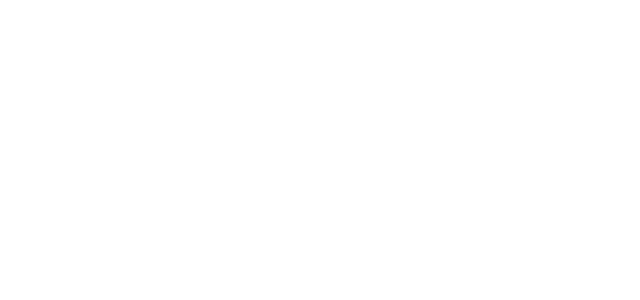
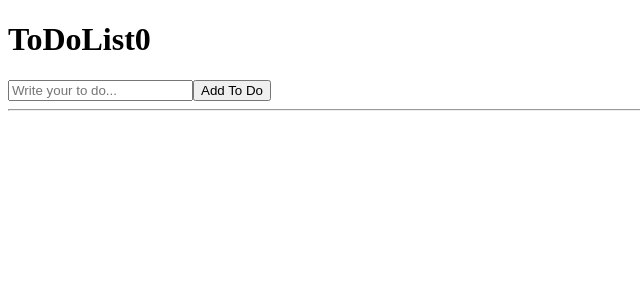
Before and after one commit to JHKIMS/react_movie_start, a React (Create React App) app: page /Todo in a window 1280 px wide. Shown: the top 300 px of the page, without its empty margins (0-640 px from the left). Built offline with nearby package versions, Linux system fonts and the light colour scheme.

Commit message:
ReactStart : Router만들기(+Todo, Coin 컴포넌트화)

```diff
--- a/package.json
+++ b/package.json
@@ -9,7 +9,7 @@
     "prop-types": "^15.8.1",
     "react": "^18.2.0",
     "react-dom": "^18.2.0",
-    "react-router-dom": "^6.6.2",
+    "react-router-dom": "^5.3.0",
     "react-scripts": "5.0.1",
     "web-vitals": "^2.1.4"
   },
--- a/src/App.js
+++ b/src/App.js
@@ -1,6 +1,10 @@
 // import Button from "./Button.js"
 // import styles from "./App.module.css"
-
+import { BrowserRouter as Router, Switch, Route } from "react-router-dom";
+import Home from "./routes/Home.js";
+import Detail from "./routes/Detail.js";
+import Coin from "./components/Coin.js";
+import Todo from "./components/Todo.js";
 
 // function Hello(){
 //   // function byFn() {
@@ -59,63 +63,25 @@
 // }
 
 function App() {
-  return null;
-  /**
-     * Todo만드는 App
-    const [toDo, setToDo] = useState("");
-    const [toDos, setToDos] = useState([]);
-    const onChange = (event) => setToDo(event.target.value);
-    const onSubmit = (event) => {
-        event.preventDefault();
-        if(toDo === "" ){
-            return;
-        }
+  return (
+    <Router>
+      <Switch>
+        <Route path="/Todo">
+          <Todo />
+        </Route>
+        <Route path="/coin">
+          <Coin />
+        </Route>
+        <Route path="/movie">
+          <Detail />
+        </Route>
+        <Route path="/">
+          <Home />
+        </Route>
+      </Switch>
+    </Router>
+  );
 
-        setToDos(currentArray => [toDo, ...currentArray])
-        setToDo("");
-    }
-    return <div>
-            <h1>ToDoList{toDos.length}</h1>
-            <form onSubmit={onSubmit}>
-                <input onChange={onChange} value={toDo} type="text" placeholder="Write your to do..."/>
-                <button>Add To Do</button>
-            </form>
-
-            <hr />
-            <ul>
-             {toDos.map((item, index)=>(
-                    <li key={index}>{item}</li>))}
-            </ul>
-           </div>
-    */
-
-  /**
-   * 코인리스트
-  const [loading, setLoading] = useState(true);
-  const [coins, setCoins] = useState([]);
-  useEffect(() => {
-    fetch("https://api.coinpaprika.com/v1/tickers")
-      .then((response) => response.json())
-      .then((json) => {
-        setCoins(json);
-        setLoading(false);
-      });
-  }, []);
-  return (
-    <div>
-      <h1>The Coins! ({coins.length})</h1>
-      {loading ? (<strong>Loading...</strong>) : (
-        <select>
-        {coins.map((coin, index) =>
-            <option key={index}>
-                {coin.name} ({coin.symbol}): {coin.quotes.USD.price} USD
-            </option>)}
-        </select>
-      )}
-
-    </div>
-  );
-   */
 }
 
 export default App;
--- /dev/null
+++ b/src/components/Coin.js
@@ -0,0 +1,32 @@
+import { useState, useEffect } from "react";
+
+function Coin() {
+  const [loading, setLoading] = useState(true);
+  const [coins, setCoins] = useState([]);
+  useEffect(() => {
+    fetch("https://api.coinpaprika.com/v1/tickers")
+      .then((response) => response.json())
+      .then((json) => {
+        setCoins(json);
+        setLoading(false);
+      });
+  }, []);
+  return (
+    <div>
+      <h1>The Coins! ({coins.length})</h1>
+      {loading ? (
+        <strong>Loading...</strong>
+      ) : (
+        <select>
+          {coins.map((coin, index) => (
+            <option key={index}>
+              {coin.name} ({coin.symbol}): {coin.quotes.USD.price} USD
+            </option>
+          ))}
+        </select>
+      )}
+    </div>
+  );
+}
+
+export default Coin;
--- a/src/components/Movie.js
+++ b/src/components/Movie.js
@@ -1,9 +1,11 @@
 import PropTypes from "prop-types";
-
+import {Link} from "react-router-dom"
 function Movie({coverImg, title, summary, genres}){
     return <div>
     <img src={coverImg} alt={title}/>
-    <h2>{title}</h2>
+    <h2>
+      <Link to="/movie">{title}</Link>
+    </h2>
     <p>{summary}</p>
     <ul>
       {genres.map((g) => (
--- /dev/null
+++ b/src/components/Todo.js
@@ -0,0 +1,39 @@
+import { useState } from "react";
+
+function Todo() {
+  const [toDo, setToDo] = useState("");
+  const [toDos, setToDos] = useState([]);
+  const onChange = (event) => setToDo(event.target.value);
+  const onSubmit = (event) => {
+    event.preventDefault();
+    if (toDo === "") {
+      return;
+    }
+
+    setToDos((currentArray) => [toDo, ...currentArray]);
+    setToDo("");
+  };
+  return (
+    <div>
+      <h1>ToDoList{toDos.length}</h1>
+      <form onSubmit={onSubmit}>
+        <input
+          onChange={onChange}
+          value={toDo}
+          type="text"
+          placeholder="Write your to do..."
+        />
+        <button>Add To Do</button>
+      </form>
+
+      <hr />
+      <ul>
+        {toDos.map((item, index) => (
+          <li key={index}>{item}</li>
+        ))}
+      </ul>
+    </div>
+  );
+}
+
+export default Todo;
--- a/src/routes/Home.js
+++ b/src/routes/Home.js
@@ -1,5 +1,5 @@
 import { useState, useEffect } from "react";
-import Movie from "./components/Movie.js";
+import Movie from "../components/Movie.js"
 
 function Home(){
     /** 영화앱 */
```
Also changed, not shown: 1 other file (tests, documents, lock files or other folders).
